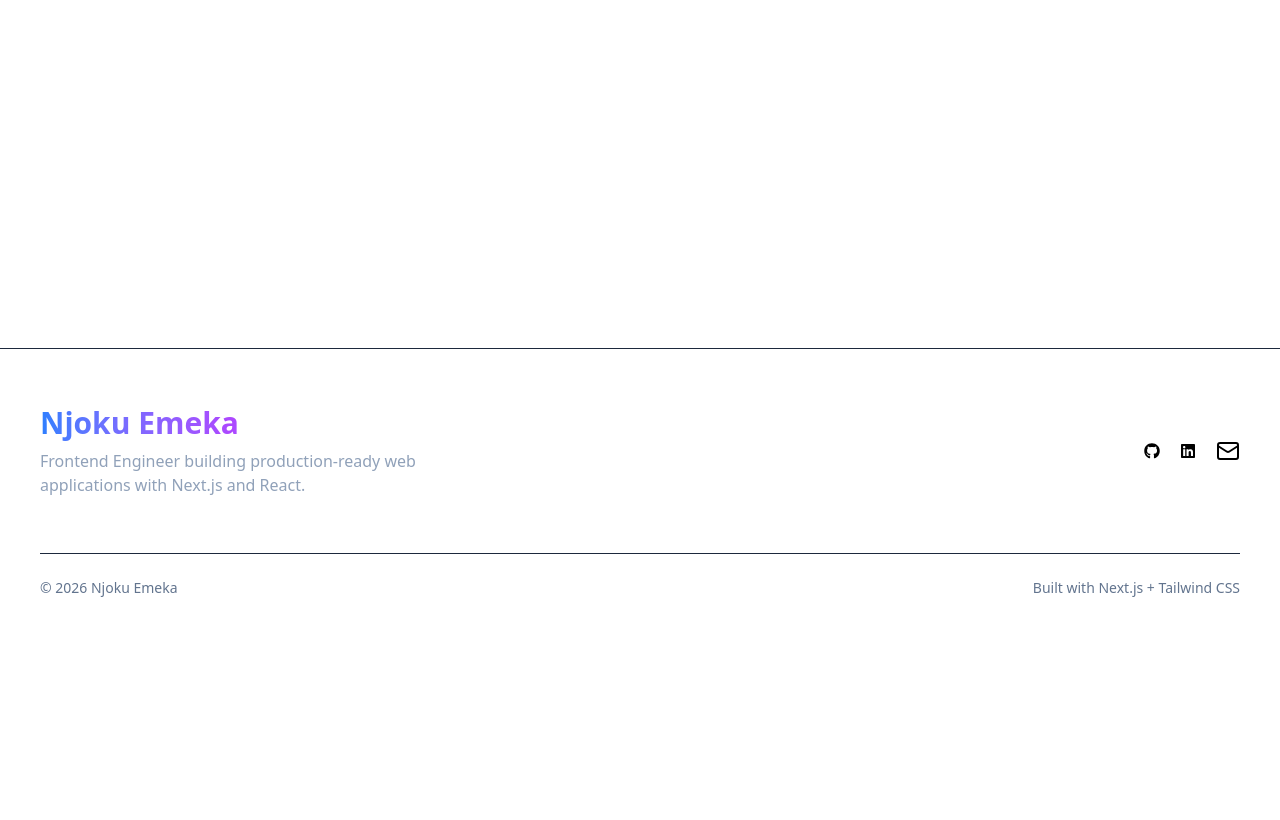
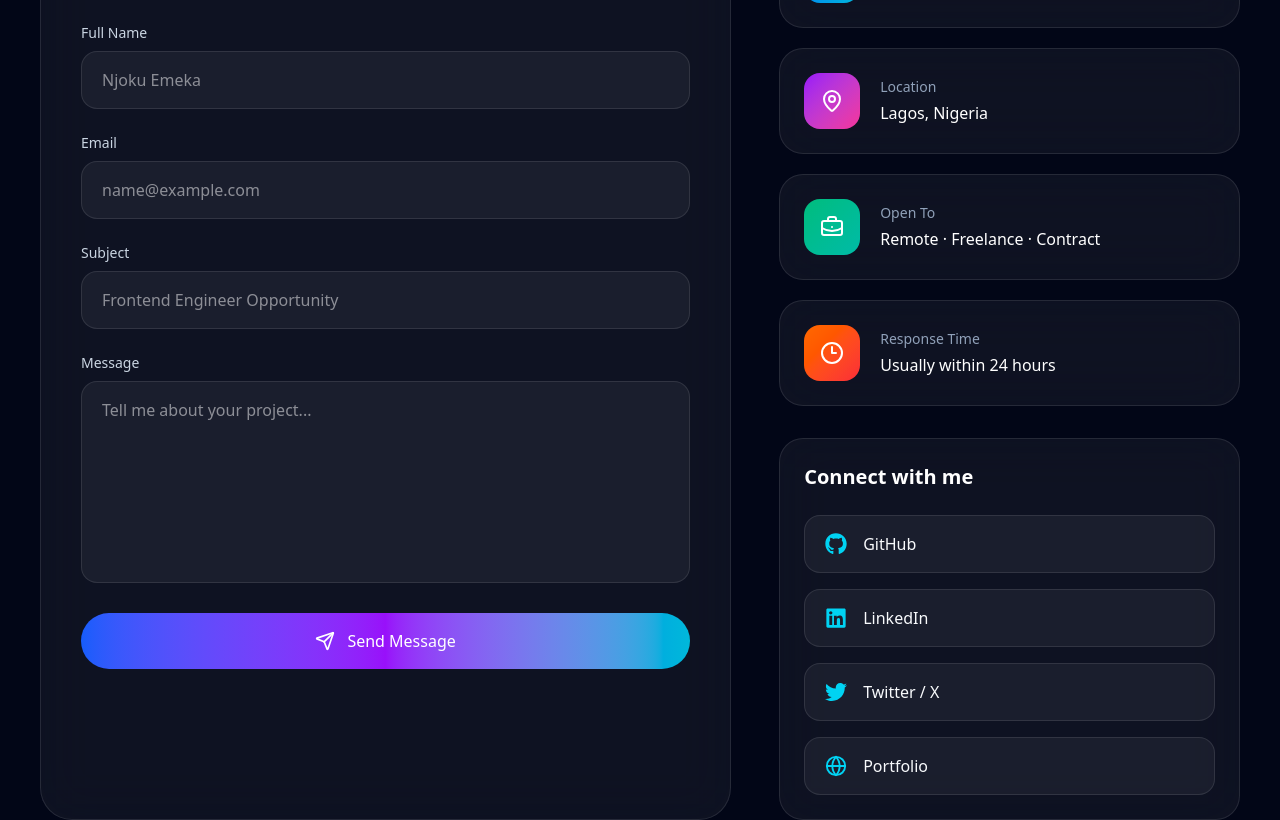
Before and after one commit to meanev56/emeka-portfolio, a Next.js app: page /contact in a window 1280 px wide. Before the commit this address had no page. Shown: the part 580-1400 px from the top of the page. Before the commit the page ends 1202 px from the top, so only its background shows below. Built offline with nearby package versions, Linux system fonts and the light colour scheme.

Commit message:
feat: implement contact form and related components; add email sending functionality and enhance contact page layout

```diff
--- /dev/null
+++ b/app/api/contact/route.ts
@@ -0,0 +1,41 @@
+import { NextResponse } from "next/server";
+import { Resend } from "resend";
+
+const resend = new Resend(process.env.RESEND_API_KEY);
+
+export async function POST(request: Request) {
+  try {
+    const body = await request.json();
+
+    const { name, email, subject, message } = body;
+
+    await resend.emails.send({
+      from: "Portfolio <onboarding@resend.dev>",
+      to: process.env.CONTACT_EMAIL!,
+      subject: `Portfolio Contact — ${subject}`,
+      replyTo: email,
+      html: `
+        <div style="font-family:Arial,sans-serif;padding:20px;max-width:600px">
+          <h2>New Portfolio Contact</h2>
+
+          <p><strong>Name:</strong> ${name}</p>
+          <p><strong>Email:</strong> ${email}</p>
+          <p><strong>Subject:</strong> ${subject}</p>
+
+          <hr />
+
+          <p>${message}</p>
+        </div>
+      `,
+    });
+
+    return NextResponse.json({ success: true });
+  } catch (error) {
+    console.error(error);
+
+    return NextResponse.json(
+      { success: false, message: "Unable to send message." },
+      { status: 500 }
+    );
+  }
+}
--- /dev/null
+++ b/app/contact/page.tsx
@@ -0,0 +1,29 @@
+import Container from "@/components/container";
+import ContactHeader from "@/components/contact/contact-header";
+import ContactForm from "@/components/contact/contact-form";
+import ContactInfo from "@/components/contact/contact-info";
+import ContactSocials from "@/components/contact/contact-socials";
+
+export const metadata = {
+  title: "Contact | Njoku Emeka",
+  description: "Get in touch with Njoku Emeka for frontend engineering opportunities.",
+};
+
+export default function ContactPage() {
+  return (
+    <main className="pt-32 pb-24">
+      <Container>
+        <ContactHeader />
+
+        <section className="mt-20 grid lg:grid-cols-[1.2fr_.8fr] gap-12">
+          <ContactForm />
+
+          <div className="space-y-8">
+            <ContactInfo />
+            <ContactSocials />
+          </div>
+        </section>
+      </Container>
+    </main>
+  );
+}
--- /dev/null
+++ b/components/contact/contact-form.tsx
@@ -0,0 +1,122 @@
+"use client";
+
+import { useState } from "react";
+import { useForm } from "react-hook-form";
+import { z } from "zod";
+import { zodResolver } from "@hookform/resolvers/zod";
+import { motion } from "framer-motion";
+import { Loader2, Send, CheckCircle2 } from "lucide-react";
+
+const schema = z.object({
+  name: z.string().min(2),
+  email: z.string().email(),
+  subject: z.string().min(5),
+  message: z.string().min(20),
+});
+
+type FormValues = z.infer<typeof schema>;
+
+export default function ContactForm() {
+  const [loading, setLoading] = useState(false);
+  const [success, setSuccess] = useState(false);
+
+  const {
+    register,
+    handleSubmit,
+    reset,
+    formState: { errors },
+  } = useForm<FormValues>({
+    resolver: zodResolver(schema),
+  });
+
+  async function onSubmit(data: FormValues) {
+    setLoading(true);
+    setSuccess(false);
+
+    const response = await fetch("/api/contact", {
+      method: "POST",
+      headers: {
+        "Content-Type": "application/json",
+      },
+      body: JSON.stringify(data),
+    });
+
+    setLoading(false);
+
+    if (response.ok) {
+      reset();
+      setSuccess(true);
+    }
+  }
+
+  return (
+    <motion.form
+      initial={{ opacity: 0, y: 20 }}
+      animate={{ opacity: 1, y: 0 }}
+      onSubmit={handleSubmit(onSubmit)}
+      className="glass rounded-4xl border border-white/10 p-8 md:p-10 space-y-6"
+    >
+      <h2 className="text-3xl font-bold text-white">Send me a message</h2>
+
+      {success && (
+        <div className="rounded-2xl border border-green-500/20 bg-green-500/10 p-4 flex items-center gap-3 text-green-400">
+          <CheckCircle2 />
+          Message sent successfully.
+        </div>
+      )}
+
+      <div>
+        <label className="mb-2 block text-sm text-slate-300">Full Name</label>
+        <input
+          {...register("name")}
+          placeholder="Njoku Emeka"
+          className="w-full rounded-2xl border border-white/10 bg-white/5 px-5 py-4 text-white outline-none focus:border-cyan-400"
+        />
+        <p className="mt-2 text-red-400 text-sm">{errors.name?.message}</p>
+      </div>
+
+      <div>
+        <label className="mb-2 block text-sm text-slate-300">Email</label>
+        <input
+          {...register("email")}
+          placeholder="name@example.com"
+          className="w-full rounded-2xl border border-white/10 bg-white/5 px-5 py-4 text-white outline-none focus:border-cyan-400"
+        />
+        <p className="mt-2 text-red-400 text-sm">{errors.email?.message}</p>
+      </div>
+
+      <div>
+        <label className="mb-2 block text-sm text-slate-300">Subject</label>
+        <input
+          {...register("subject")}
+          placeholder="Frontend Engineer Opportunity"
+          className="w-full rounded-2xl border border-white/10 bg-white/5 px-5 py-4 text-white outline-none focus:border-cyan-400"
+        />
+        <p className="mt-2 text-red-400 text-sm">{errors.subject?.message}</p>
+      </div>
+
+      <div>
+        <label className="mb-2 block text-sm text-slate-300">Message</label>
+        <textarea
+          rows={7}
+          {...register("message")}
+          placeholder="Tell me about your project..."
+          className="w-full rounded-2xl border border-white/10 bg-white/5 px-5 py-4 text-white outline-none focus:border-cyan-400 resize-none"
+        />
+        <p className="mt-2 text-red-400 text-sm">{errors.message?.message}</p>
+      </div>
+
+      <button
+        disabled={loading}
+        className="w-full rounded-full bg-linear-to-r from-blue-600 via-purple-600 to-cyan-500 py-4 font-medium text-white flex items-center justify-center gap-3 disabled:opacity-50"
+      >
+        {loading ? (
+          <Loader2 className="animate-spin" />
+        ) : (
+          <Send size={20} />
+        )}
+        {loading ? "Sending..." : "Send Message"}
+      </button>
+    </motion.form>
+  );
+}
--- /dev/null
+++ b/components/contact/contact-header.tsx
@@ -0,0 +1,26 @@
+"use client";
+
+import { motion } from "framer-motion";
+
+export default function ContactHeader() {
+  return (
+    <motion.div
+      initial={{ opacity: 0, y: 20 }}
+      animate={{ opacity: 1, y: 0 }}
+      className="text-center max-w-3xl mx-auto"
+    >
+      <span className="rounded-full border border-cyan-500/20 bg-cyan-500/10 px-4 py-2 text-sm text-cyan-300">
+        Available for Remote • Freelance • Full-Time
+      </span>
+
+      <h1 className="mt-6 text-5xl md:text-6xl font-bold leading-tight">
+        Let&apos;s build something amazing together.
+      </h1>
+
+      <p className="mt-8 text-lg leading-8 text-slate-400">
+        Whether you&apos;re looking for a frontend engineer, collaboration partner,
+        or someone to build your next web application, I&apos;d love to hear from you.
+      </p>
+    </motion.div>
+  );
+}
--- /dev/null
+++ b/components/contact/contact-info.tsx
@@ -0,0 +1,65 @@
+"use client";
+
+import { motion } from "framer-motion";
+import { Mail, MapPin, BriefcaseBusiness, Clock3 } from "lucide-react";
+
+const cards = [
+  {
+    icon: Mail,
+    title: "Email",
+    value: "emekanjoku86@gmail.com",
+    color: "from-blue-600 to-cyan-500",
+  },
+  {
+    icon: MapPin,
+    title: "Location",
+    value: "Lagos, Nigeria",
+    color: "from-purple-600 to-pink-500",
+  },
+  {
+    icon: BriefcaseBusiness,
+    title: "Open To",
+    value: "Remote · Freelance · Contract",
+    color: "from-emerald-500 to-teal-500",
+  },
+  {
+    icon: Clock3,
+    title: "Response Time",
+    value: "Usually within 24 hours",
+    color: "from-orange-500 to-red-500",
+  },
+];
+
+export default function ContactInfo() {
+  return (
+    <div className="space-y-5">
+      {cards.map((card, index) => {
+        const Icon = card.icon;
+
+        return (
+          <motion.div
+            key={card.title}
+            initial={{ opacity: 0, x: 20 }}
+            whileInView={{ opacity: 1, x: 0 }}
+            viewport={{ once: true }}
+            transition={{ delay: index * 0.08 }}
+            className="glass rounded-3xl border border-white/10 p-6"
+          >
+            <div className="flex items-center gap-5">
+              <div
+                className={`w-14 h-14 rounded-2xl bg-linear-to-br ${card.color} flex items-center justify-center`}
+              >
+                <Icon className="text-white" size={24} />
+              </div>
+
+              <div>
+                <p className="text-sm text-slate-400">{card.title}</p>
+                <p className="text-white font-medium mt-1">{card.value}</p>
+              </div>
+            </div>
+          </motion.div>
+        );
+      })}
+    </div>
+  );
+}
--- /dev/null
+++ b/components/contact/contact-socials.tsx
@@ -0,0 +1,58 @@
+"use client";
+
+import { Globe } from "lucide-react";
+import { motion } from "framer-motion";
+import { FaGithub, FaLinkedin, FaTwitter } from "react-icons/fa";
+
+const socials = [
+  {
+    name: "GitHub",
+    icon: FaGithub,
+    url: process.env.NEXT_PUBLIC_GITHUB,
+  },
+  {
+    name: "LinkedIn",
+    icon: FaLinkedin,
+    url: process.env.NEXT_PUBLIC_LINKEDIN,
+  },
+  {
+    name: "Twitter / X",
+    icon: FaTwitter,
+    url: process.env.NEXT_PUBLIC_TWITTER,
+  },
+  {
+    name: "Portfolio",
+    icon: Globe,
+    url: "/",
+  },
+];
+
+export default function ContactSocials() {
+  return (
+    <div className="glass rounded-3xl border border-white/10 p-6">
+      <h3 className="text-xl font-bold text-white mb-6">Connect with me</h3>
+
+      <div className="space-y-4">
+        {socials.map((social) => {
+          const Icon = social.icon;
+
+          return (
+            <motion.a
+              key={social.name}
+              whileHover={{ x: 6 }}
+              href={social.url}
+              target="_blank"
+              rel="noopener noreferrer"
+              className="flex items-center justify-between rounded-2xl border border-white/10 bg-white/5 px-5 py-4 hover:border-cyan-400 transition"
+            >
+              <div className="flex items-center gap-4">
+                <Icon className="text-cyan-400" size={22} />
+                <span>{social.name}</span>
+              </div>
+            </motion.a>
+          );
+        })}
+      </div>
+    </div>
+  );
+}
--- a/package.json
+++ b/package.json
@@ -10,6 +10,7 @@
   },
   "dependencies": {
     "@base-ui/react": "^1.7.0",
+    "@hookform/resolvers": "^5.9.1",
     "class-variance-authority": "^0.7.1",
     "clsx": "^2.1.1",
     "framer-motion": "^13.1.1",
@@ -19,11 +20,14 @@
     "react": "19.2.8",
     "react-countup": "^6.5.3",
     "react-dom": "19.2.8",
+    "react-hook-form": "^7.87.0",
     "react-icons": "^5.7.0",
     "react-simple-typewriter": "^5.0.1",
+    "resend": "^6.26.0",
     "shadcn": "^4.19.1",
     "tailwind-merge": "^3.6.0",
-    "tw-animate-css": "^1.4.0"
+    "tw-animate-css": "^1.4.0",
+    "zod": "^4.5.4"
   },
   "devDependencies": {
     "@tailwindcss/postcss": "^4",
```
Also changed, not shown: 1 other file (tests, documents, lock files or other folders).
